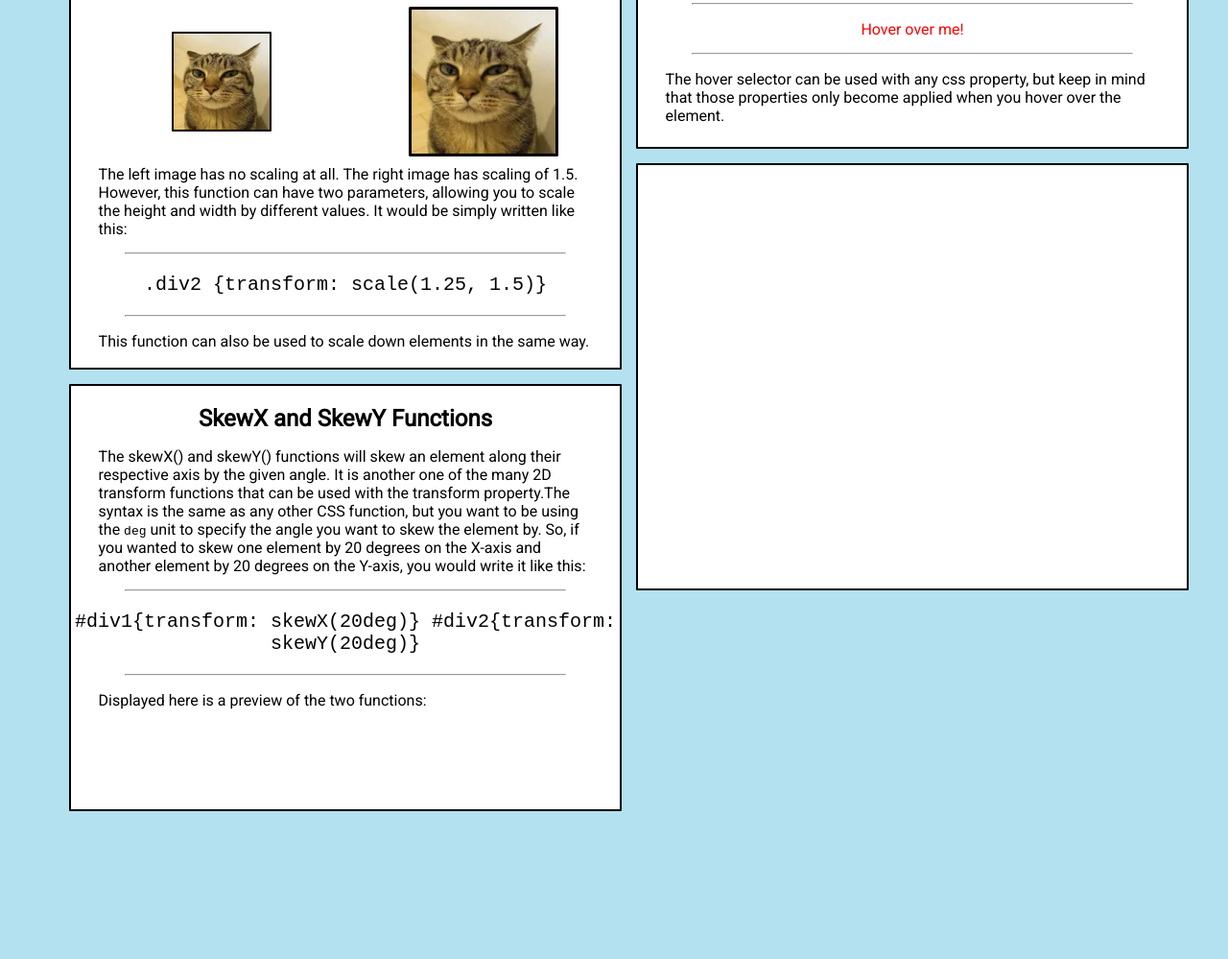
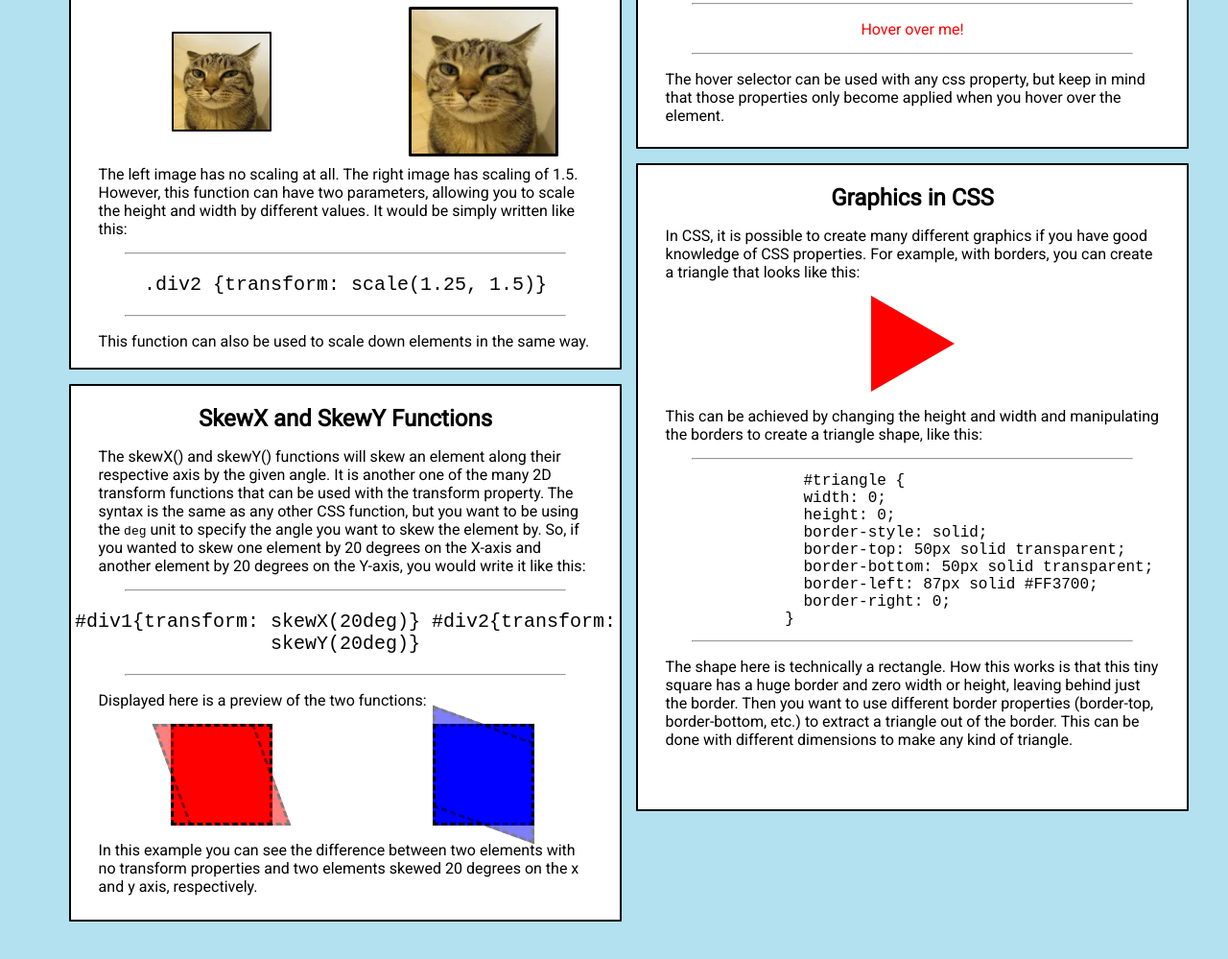
Before and after one commit to austinl1905/css-geometry-fundamentals, a plain HTML site: page index.html in a window 1280 px wide. Shown: the part 403-1402 px from the top of the page at 96% size. Drawn offline with nearby package versions, Linux system fonts and the light colour scheme.

Commit message:
finish third and fourth panels

```diff
--- a/index.html
+++ b/index.html
@@ -34,8 +34,7 @@
               <div class="content-border-1">
                 <h2 id="scale-function">Scale CSS Function</h2>
                 <p class="container-text">The scale function is capable of resizing an element relative to its
-                  original size with a multiplying factor. Scale will change the width and height so they are proportionate to each other.It is used with the
-                  transform property, like this:</p>
+                  original size with a multiplying factor. Scale will change the width and height so they are proportionate to each other.It is used with the transform property, like this:</p>
                 <hr>
                 <code class="code"><p>.div1 {transform: scale(1.5);}</p></code>
                 <hr>
@@ -53,10 +52,7 @@
               </div>
               <div class="content-border-2">
                 <h2 id="hover-selector">Hover Selector</h2>
-                <p class="container-text">The :hover selector allows you to style elements when your mouse hovers over them. You may
-                  notice it if you hover your mouse over any of the buttons in the navigation bar. For example, if you wanted
-                  the text size of all paragraph elements to increase when a cursor hovers over it, you would write it like
-                  this:</p>
+                <p class="container-text">The :hover selector allows you to style elements when your mouse hovers over them. You may notice it if you hover your mouse over any of the buttons in the navigation bar. For example, if you wanted the text size of all paragraph elements to increase when a cursor hovers over it, you would write it like this:</p>
                 <hr>
                 <code class="code"><p>p:hover {transform: scale(1.25);}</p></code>
                 <hr>
@@ -68,16 +64,39 @@
               </div>
               <div class="content-border-3">
                 <h2 id="skew-function">SkewX and SkewY Functions</h2>
-                <p class="container-text">The skewX() and skewY() functions will skew an element along their respective axis by the given angle. It is another one of the many 2D transform functions that can be used with the transform property.The syntax is the same as any other CSS function, but you want to be using the <code>deg</code> unit to specify the angle you want to skew the element by. So, if you wanted to skew one element by 20 degrees on the X-axis and another element by 20 degrees on the Y-axis, you would write it like this:</p>
+                <p class="container-text">The skewX() and skewY() functions will skew an element along their respective axis by the given angle. It is another one of the many 2D transform functions that can be used with the transform property. The syntax is the same as any other CSS function, but you want to be using the <code>deg</code> unit to specify the angle you want to skew the element by. So, if you wanted to skew one element by 20 degrees on the X-axis and another element by 20 degrees on the Y-axis, you would write it like this:</p>
                 <hr>
                 <code class="code"><p>#div1{transform: skewX(20deg)} #div2{transform: skewY(20deg)}</p></code>
                 <hr>
                 <p class="container-text">Displayed here is a preview of the two functions:</p>
-
-
+                <div class="image-container-2">
+                  <div class="skewx-div"></div>
+                  <div id="skewedx-div"></div>
+                  <div class="skewy-div"></div>
+                  <div id="skewedy-div"></div>
+                </div>
+                <p class="container-text">In this example you can see the difference between two elements with no transform properties and two elements skewed 20 degrees on the x and y axis, respectively.</p>
               </div>
               <div class="content-border-4">
-
+                <h2 id="graphics">Graphics in CSS</h2>
+                <p class="container-text">In CSS, it is possible to create many different graphics if you have good knowledge of CSS
+                  properties. For example, with borders, you can create a triangle that looks like this:</p>
+                <div id="triangle"></div>
+                <p class="container-text">This can be achieved by changing the height and width and manipulating the borders to create a triangle shape, like this:</p>
+                <hr>
+                <div id="triangle-container">
+                  <pre><code class="code" style="font-size: 16px;">            #triangle {
+            width: 0;
+            height: 0;
+            border-style: solid;
+            border-top: 50px solid transparent;
+            border-bottom: 50px solid transparent;
+            border-left: 87px solid #FF3700;
+            border-right: 0;
+          }</code></pre>
+                </div>
+                <hr>
+                <p class="container-text">The shape here is technically a rectangle. How this works is that this tiny square has a huge border and zero width or height, leaving behind just the border. Then you want to use different border properties (border-top, border-bottom, etc.) to extract a triangle out of the border. This can be done with different dimensions to make any kind of triangle.</p>
               </div>
           </div>
     </body>
--- a/scss/style.scss
+++ b/scss/style.scss
@@ -108,24 +108,8 @@ body {
     margin-top: 60px;
   }
 
-  #scale-function {
+  #scale-function, #hover-selector, #graphics, #skew-function, {
     @include default-heading-format;
-    z-index: -1;
-  }
-
-  #hover-selector {
-    @include default-heading-format;
-    z-index: -1;
-  }
-
-  #graphics {
-    @include default-heading-format;
-    z-index: -1;
-  }
-
-  #skew-function {
-    @include default-heading-format;
-    z-index: -1;
   }
 
   .content-border-1 {
@@ -145,14 +129,14 @@ body {
   .content-border-3 {
     @include content-border;
     grid-column: 1/2;
-    grid-row: 7/11;
+    grid-row: 7/12;
     background-color: $panel-color-1;
   }
 
   .content-border-4 {
     @include content-border;
     grid-column: 2/3;
-    grid-row: 5/9;
+    grid-row: 5/11;
     background-color: $panel-color-1;
   }
 
@@ -189,3 +173,54 @@ body {
     grid-column: 2/3;
     transform: scale(1.5);
   }
+
+  .skewx-div, .skewy-div {
+    width: 100px;
+    height: 100px;
+    border: 3px dashed black;
+  }
+
+  .skewx-div {
+    background-color: red;
+    grid-column: 1/2;
+    grid-row: 1/2;
+  }
+
+  .skewy-div {
+    background-color: blue;
+    grid-column: 2/3;
+    grid-row: 1/2;
+  }
+
+  #skewedx-div {
+    @extend .skewx-div;
+    opacity: 0.5;
+    transform: skewX(20deg);
+    z-index: 1;
+    position: relative;
+  }
+
+  #skewedy-div {
+    @extend .skewy-div;
+    opacity: 0.5;
+    transform: skewY(20deg);
+    z-index: 1;
+    position: relative;
+  }
+
+  #triangle {
+    @include content-center;
+    width: 0;
+    height: 0;
+    border-style: solid;
+    border-top: 50px solid transparent;
+    border-bottom: 50px solid transparent;
+    border-left: 87px solid red;
+    border-right: 0;
+  }
+
+  #triangle-container {
+    @include content-center;
+    width: 80%;
+    text-align: left;
+  }
```
Also changed, not shown: css/style.css, 1 other file.
